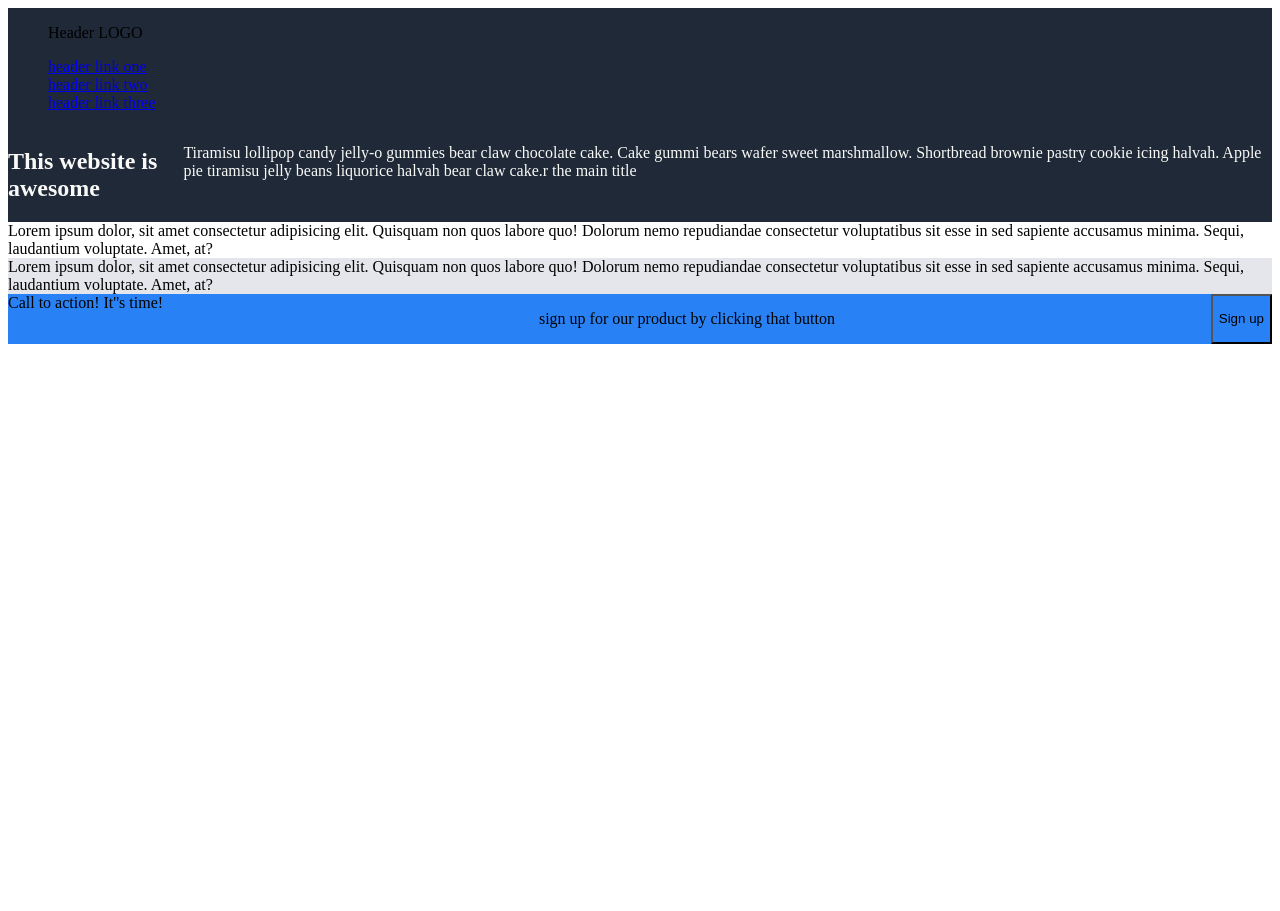
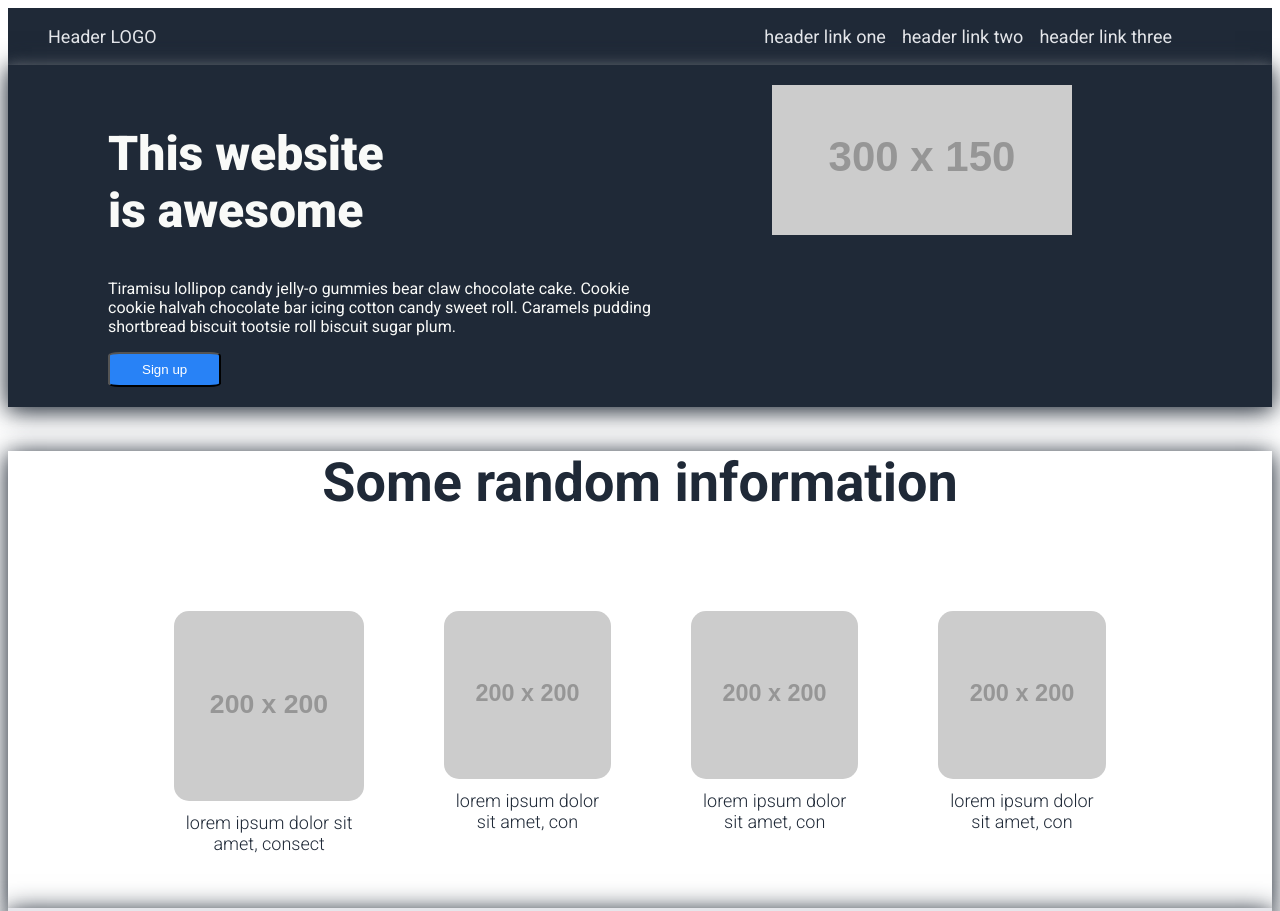
Before and after one commit to ifoi/topLandingPage, a plain HTML site: page index.html in a window 1280 px wide. Shown: the top 911 px of the page. Before the commit the page ends 800 px from the top, so only its background shows below. Drawn offline with Linux system fonts and the light colour scheme; placeholder pictures from the web are drawn by us.

Commit message:
page layout with placehodler from placeholder.com

```diff
--- a/index.html
+++ b/index.html
@@ -5,6 +5,9 @@
     <meta http-equiv="X-UA-Compatible" content="IE=edge">
     <meta name="viewport" content="width=device-width, initial-scale=1.0">
     <title>Ifo's Odin project landing page</title>
+    <link rel="preconnect" href="https://fonts.googleapis.com">
+<link rel="preconnect" href="https://fonts.gstatic.com" crossorigin>
+<link href="https://fonts.googleapis.com/css2?family=Roboto:ital,wght@0,300;0,400;0,700;0,900;1,100;1,300;1,400;1,700&display=swap" rel="stylesheet">
     <link rel="stylesheet" href="style.css">
 </head>
 <body>
@@ -25,26 +28,69 @@
     </header>
     <main>
         <section class="section-top">
-            <h1> This website is awesome</h1>
-         <p> Tiramisu lollipop candy jelly-o gummies bear claw chocolate cake. Cake gummi bears wafer sweet marshmallow. Shortbread brownie pastry cookie icing halvah. Apple pie tiramisu jelly beans liquorice halvah bear claw cake.r the main title</p>
+
+            <div>  <h1> This website is awesome</h1>
+                <p> Tiramisu lollipop candy jelly-o gummies bear claw chocolate cake.
+            Cookie cookie halvah chocolate bar icing cotton candy sweet roll.
+             Caramels pudding shortbread biscuit tootsie roll biscuit sugar plum.
+                </p>
+                <button type="button"> Sign up</button>
+            </div>
+
+
+            <div>
+                <img src="https://via.placeholder.com/300x150" alt="placeholder" id="top-image" align="right" >
+            </div>
+
 
         </section>
 
         <section class="section-middle">
-            Lorem ipsum dolor, sit amet consectetur adipisicing elit. Quisquam non quos labore quo! Dolorum nemo repudiandae consectetur voluptatibus sit esse in sed sapiente accusamus minima. Sequi, laudantium voluptate. Amet, at?
+            <h2 id ="info-header"> Some random information</h2>
+            <cards>
+                <figure class="info">
+                <img src="https://via.placeholder.com/200"  alt="placeholder" ></img>
+                <figcaption>lorem ipsum dolor sit amet, consect</figcaption>
+                </figure>
+
+                <figure class="info">
+                    <img src="https://via.placeholder.com/200" alt="placeholder" ></img>
+                    <figcaption>lorem ipsum dolor sit amet, con</figcaption>
+                </figure>
+
+                <figure class="info">
+                    <img src="https://via.placeholder.com/200"  alt="placeholder" ></img>
+                    <figcaption>lorem ipsum dolor sit amet, con</figcaption>
+                </figure>
+
+
+                <figure class="info">
+                    <img src="https://via.placeholder.com/200"  alt="placeholder" ></img>
+                    <figcaption>lorem ipsum dolor sit amet, con</figcaption>
+                </figure>
+            </cards>
+
         </section>
 
         <section class="section-bottom">
-            Lorem ipsum dolor, sit amet consectetur adipisicing elit. Quisquam non quos labore quo! Dolorum nemo repudiandae consectetur voluptatibus sit esse in sed sapiente accusamus minima. Sequi, laudantium voluptate. Amet, at?
+           <p> Lorem ipsum dolor, sit amet consectetur adipisicing elit. Quisquam non quos labore quo! Dolorum nemo repudiandae consectetur voluptatibus sit esse in sed sapiente accusamus minima. Sequi, laudantium voluptate. Amet, at? </p>
+           <h4> - by famous writer</h4>
         </section>
 
         <section class="call-to-action">
-            <span > Call to action! It''s time!</span>
+            <div> <h2 > Call to action! It''s time!</h2>
+            <!-- <div class="right-justify">
+                <button> Sign up</button>
+            </div> -->
             <p> sign up for our product by clicking that button</p>
-            <button> Sign up</button>
+           </div>
+
+           <div class="right-justify">
+                <button> Sign up</button>
+            </div>
         </section>
     </main>
 
-    <footer> </footer>
+    <footer> Not copyright &copy; Ifo I </footer>
 </body>
 </html>
--- a/style.css
+++ b/style.css
@@ -1,43 +1,190 @@
 
 body{
+    height: 100vh;
     display: flex;
     flex-direction: column;
+    font-family: "Roboto", sans-serif;
+
+}
+
+/* To show ouline while developing, remove after    */
+/* body * {
+    border: 1px solid blue;
+    padding: 2px ;
+} */
+
+/* section, */ footer,
+ .navbar,
+  cards,
+  .call-to-action {
+    display: flex;
 }
 
 section {
-    display: flex;
+    /* display:flex ; */
+    /* flex-wrap: wrap; */
+    f8;
+  box-shadow: 0px 3px 25px 0 #1f2937, 0 4px 15px 0px #ccc, 0 5px 5px 0px #fff;
 }
 
-header, .section-top {
+header {
+   height:10%
+}
+.navbar {
+    justify-content: space-between;
+    padding-right: 100px;
+
+    font-size: 18px;
+
+}
+
+header,
+ .section-top ,
+  footer {
     background-color: #1f2937;
 }
 
 .section-top {
+    display: flex;
     color: #f9faf8;
-}
-.section-middle {
-    /* background-color: # */
-    font: 36px extra-bold #1F2937;
+    padding: 20px 100px;
+    justify-content: space-between;
+
 }
 
-  button, .call-to-action {
-    background-color: #2882F6
+.section-top :first-child{
+    margin-right:10% ;
+}
+main {
+ flex:1 ;
+}
+
+.section-top h1{
+    font-size: 48px ;
+    font-weight: 800; /* extra bold */
+    color: #F9FAF8 ;
+    width: 50% ;
+}
+
+.section-middle {
+    font-size: 36px ;
+    font-weight: 800 ; /* Extra bold */
+    color: #1F2937;
+    justify-content: center;
+    align-items: center;
+}
+
+  button,
+   .call-to-action {
+    background-color: #2882F6;
+    color: #F9FAF8 ;
+
 
 }
 
 .section-bottom {
     background-color: #E5E6EB;
-    /* font-size: 36px ; */
-    font: 36px "light italic" #1F2937;,
+    font-size: 36px ;
+    font-style: italic ;
+    font-weight: 300;  /* light */
+    color:  #1F2937;
+    text-align: center;
+        /* padding:100px; */
+    padding: 10% 15% ;
+
 }
 
+.section-bottom > h4 {
+    font-weight: 800 ;
+    text-align: right;
+}
+
+figcaption {
+    /* background-color: black; */
+    /* color: white; */
+    /* font-style: italic; */
+    font-size:18px;
+    font-weight: 300;
+    padding: 2px;
+    text-align: center;
+  }
+
 .call-to-action {
-    justify-content: space-between;
+    width: 80%;
+    /* margin-right:auto ;
+    margin-left:auto ;
+    margin-top: 3rem ; */
+    margin: 3rem auto ;
+    justify-content: space-around;
+    /* margin: 100px 200px; */
+    border-radius: 5%;
+    color: #ffffff ;
+    /* padding: 3rem 4rem ; */
+
+}
+
+.call-to-action  button {
+    border: 3px solid white ;
+    /* margin-left: 0; */
+    align-self: right;
+}
+
+.right-justify {
+    text-align: right;
+    border: 0;
+    margin: auto 0;
+    display: flex;
+    justify-content: flex-end;
+}
+nav ul {
+    display: flex;
+    list-style-type: none;
+    font-size: 18px;
+    gap: 1rem;
+    color:  #e5e7eb ;
+}
+
+nav a{
+    text-decoration: none;
+    color: #E5E7EB ;
+}
+
+button{
+    border-radius: 10%;
+    padding: 0.5rem 2rem;
+    color: white ;
+    /* margin-right: 10rem; */
+
+}
+
+footer {
+     /* height: 10%; */
+    color: white;
+    justify-content:center ;
+    align-items:center;
 
 
 }
 
-ul {
-    list-style-type: none;
-    font: size 18px;
+#top-image{
+    margin-right: 100px;
+    /* padding: 2ren: */
 }
+
+#info-header{
+  text-align: center;
+}
+
+cards{
+    width: 80%;
+    justify-content: center ;
+    padding: 1rem;
+    margin: 0 auto;
+}
+
+.info img {
+    border-radius: 15px;
+    border-color: blue ;
+    border-width: 2px;
+    width: 100%;
+  }
```
